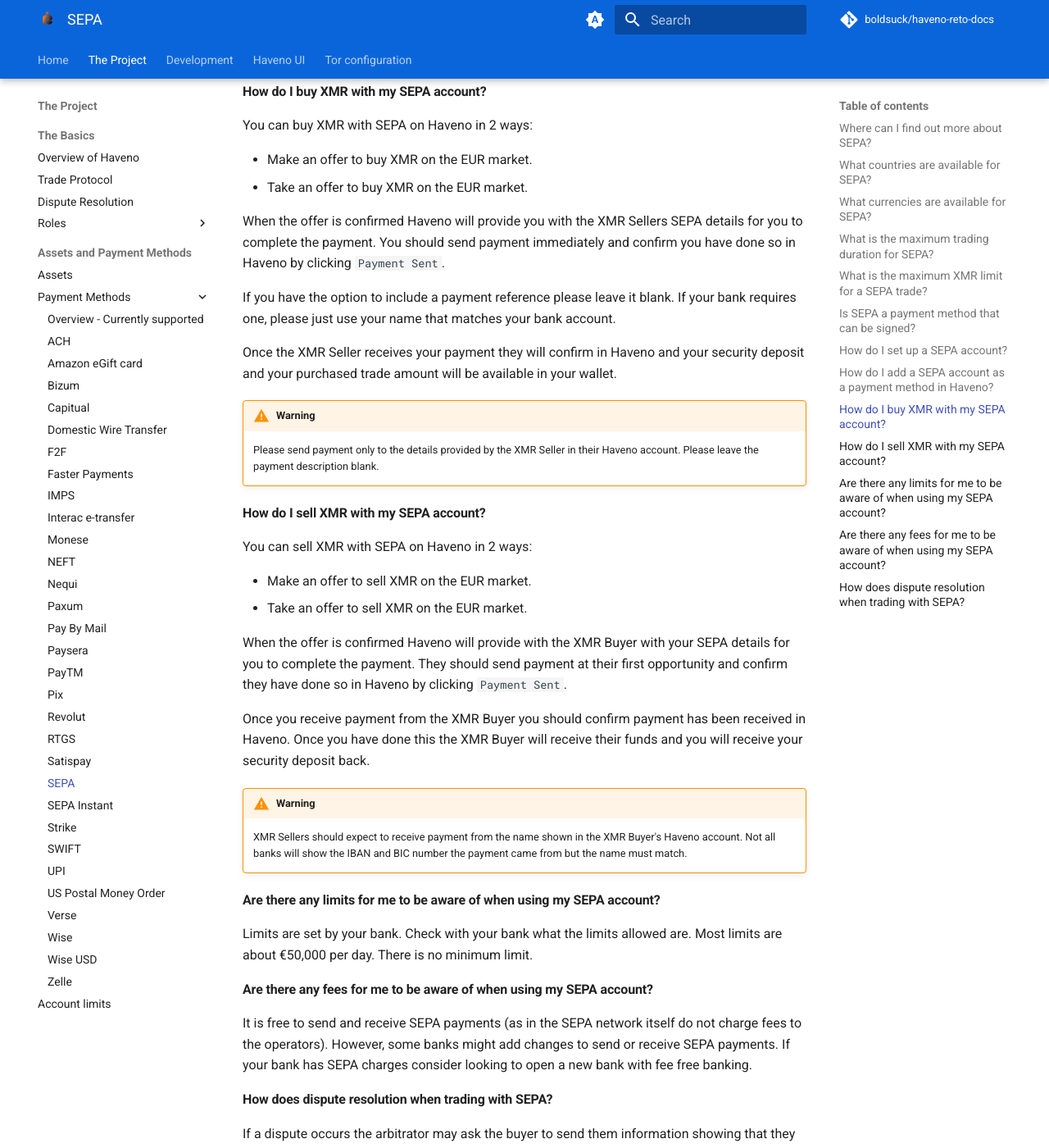
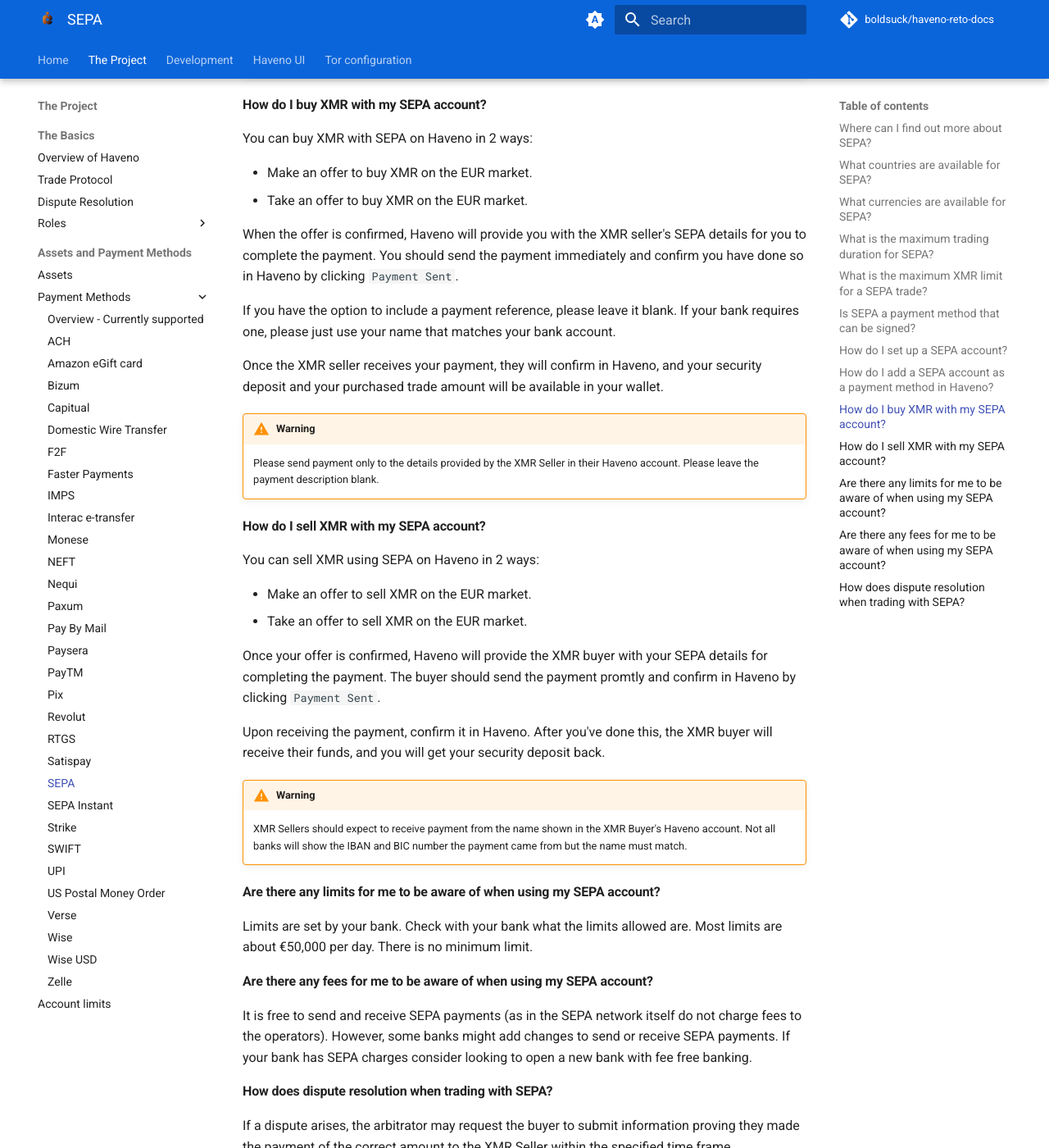
Before and after one commit to boldsuck/haveno-reto-docs, an MkDocs documentation site: the page built from docs/the-project/payment_methods/SEPA.md, in a window 1280 px wide and 1400 px high, scrolled down 1617 px. Shown: the whole window at 82% size. Built offline with MkDocs 1.6.1 and Material for MkDocs 9.7.7, drawn with Linux system fonts in a browser that asks for light colours; plug-ins that fetch from the network failed and are left out; comment, search, counter and statistics services are not loaded; the version menu is left out; some of the changed text lies outside the part shown.

Commit message:
Reworded some sections for clarity in SEPA Payments

```diff
--- a/docs/the-project/payment_methods/SEPA.md
+++ b/docs/the-project/payment_methods/SEPA.md
@@ -62,25 +63,25 @@
 - Make an offer to buy XMR on the EUR market.
 - Take an offer to buy XMR on the EUR market.
 
-When the offer is confirmed Haveno will provide you with the XMR Sellers SEPA details for you to complete the payment. You should send payment immediately and confirm you have done so in Haveno by clicking `Payment Sent`.
+When the offer is confirmed, Haveno will provide you with the XMR seller's SEPA details for you to complete the payment. You should send the payment immediately and confirm you have done so in Haveno by clicking `Payment Sent`.
 
-If you have the option to include a payment reference please leave it blank. If your bank requires one, please just use your name that matches your bank account.
+If you have the option to include a payment reference, please leave it blank. If your bank requires one, please just use your name that matches your bank account.
 
-Once the XMR Seller receives your payment they will confirm in Haveno and your security deposit and your purchased trade amount will be available in your wallet.
+Once the XMR seller receives your payment, they will confirm in Haveno, and your security deposit and your purchased trade amount will be available in your wallet.
 
 !!! warning
     Please send payment only to the details provided by the XMR Seller in their Haveno account. Please leave the payment description blank.
 
 #### How do I sell XMR with my SEPA account?
 
-You can sell XMR with SEPA on Haveno in 2 waysː
+You can sell XMR using SEPA on Haveno in 2 waysː
 
 - Make an offer to sell XMR on the EUR market.
 - Take an offer to sell XMR on the EUR market.
 
-When the offer is confirmed Haveno will provide with the XMR Buyer with your SEPA details for you to complete the payment. They should send payment at their first opportunity and confirm they have done so in Haveno by clicking `Payment Sent`.
+Once your offer is confirmed, Haveno will provide the XMR buyer with your SEPA details for completing the payment. The buyer should send the payment promtly and confirm in Haveno by clicking `Payment Sent`.
 
-Once you receive payment from the XMR Buyer you should confirm payment has been received in Haveno. Once you have done this the XMR Buyer will receive their funds and you will receive your security deposit back.
+Upon receiving the payment, confirm it in Haveno. After you've done this, the XMR buyer will receive their funds, and you will get your security deposit back.
 
 !!! warning
     XMR Sellers should expect to receive payment from the name shown in the XMR Buyer's Haveno account. Not all banks will show the IBAN and BIC number the payment came from but the name must match.
@@ -95,9 +96,9 @@
 
 #### How does dispute resolution when trading with SEPA?
 
-If a dispute occurs the arbitrator may ask the buyer to send them information showing that they made the payment of the correct amount to the XMR Seller within the correct time frame.
+If a dispute arises, the arbitrator may request the buyer to submit information proving they made the payment of the correct amount to the XMR Seller within the specified time frame.
 
-The arbitrator may ask the seller to send them information to prove their account details are correct, or in the case of the XMR Buyer making a payment late, or of the wrong amount.
+The arbitrator may also ask the seller to provide information verifying their account details are accurate. In cases where the XMR Buyer makes a payment late or of the wrong amount, the seller should be prepared to provide this information as well.
 
 For more information see [Dispute Resolution](../dispute-resolution.md).
 
```
Also changed, not shown: other parts of docs/the-project/payment_methods/SEPA.md (+7 -6 lines).
